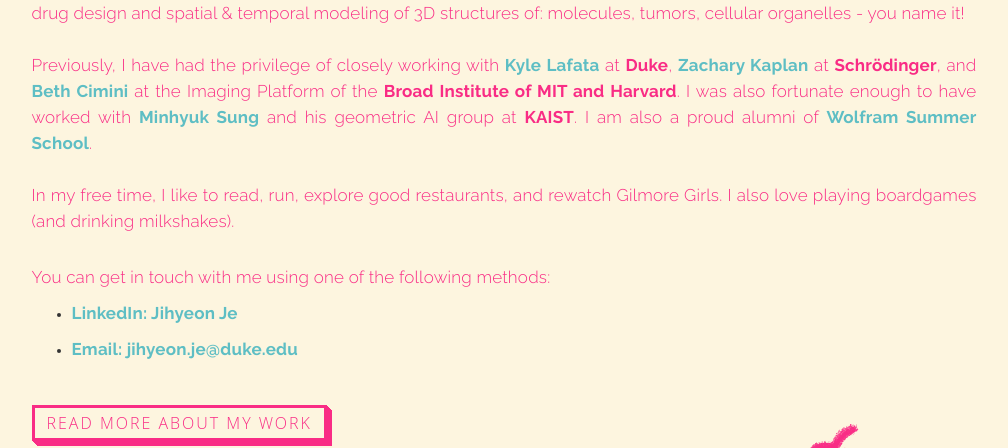
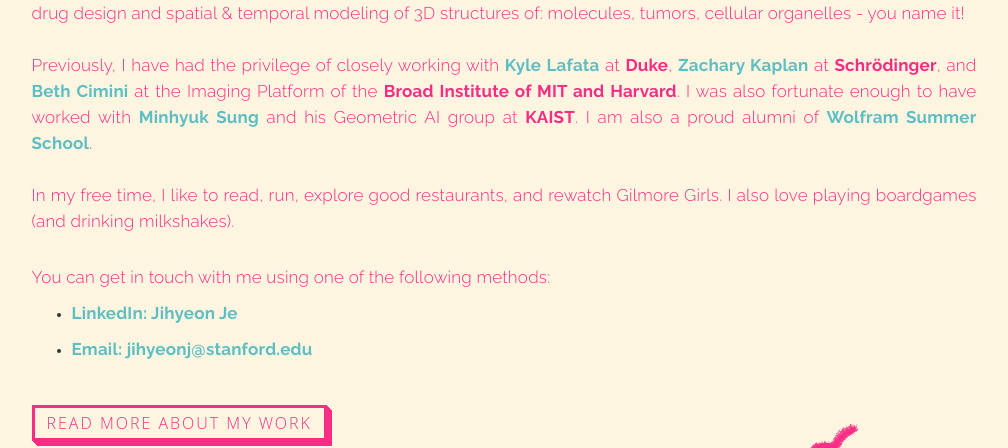
Before and after one commit to rpraka/JihyeonJe.com, a Jekyll site: the page index.html, which Jekyll copies as it is, in a window 1280 px wide. Shown: the part 1562-2010 px from the top of the page, without its empty margins (136-1144 px from the left). Built offline with Jekyll 4.4.1, drawn with Linux system fonts in a browser that asks for light colours.

Commit message:
Update index.html

```diff
--- a/index.html
+++ b/index.html
@@ -147,14 +147,14 @@ http://www.tooplate.com/view/2085-neuron
 
                                    Some of my past projects have been focused on machine learning-based drug design and spatial & temporal modeling of 3D structures of: molecules, tumors, cellular organelles - you name it! <br><br>
                                    Previously, I have had the privilege of closely working with <a href="https://www.kylelafata.com/"><b>Kyle Lafata</b></a> at <b>Duke</b>, <a href="https://zakaplan.com/"><b>Zachary Kaplan</b></a> at <b>Schrödinger</b>, and <a href="https://cimini-lab.broadinstitute.org/"><b>Beth Cimini</b></a> at the Imaging Platform of the <b>Broad Institute of MIT and Harvard</b>.
-                                   I was also fortunate enough to have worked with <a href="https://mhsung.github.io/"><b>Minhyuk Sung</b></a> and his geometric AI group at <b>KAIST</b>.
+                                   I was also fortunate enough to have worked with <a href="https://mhsung.github.io/"><b>Minhyuk Sung</b></a> and his Geometric AI group at <b>KAIST</b>.
                                    I am also a proud alumni of <a href="https://education.wolfram.com/summer-school/alumni/2018/"><b>Wolfram Summer School</b></a>.
                                    <br><br>
                                    In my free time, I like to read, run, explore good restaurants, and rewatch Gilmore Girls. I also love playing boardgames (and drinking milkshakes). </p> <br>
                               <p> You can get in touch with me using one of the following methods: </p>
                               <ul>
                                  <li> <p><a href="https://www.linkedin.com/in/jihyeon-je/"><b>LinkedIn: Jihyeon Je</b></a></p></li>
-                                 <li> <p><a href="mailto: jj271@duke.edu"><b>Email: jihyeon.je@duke.edu</b></a></p></li>
+                                 <li> <p><a href="mailto: jihyeonj@stanford.edu"><b>Email: jihyeonj@stanford.edu</b></a></p></li>
                               </ul><br><br>
                               <img src="images/cake.png" style="width: 30%; height: 30%;" ALIGN="right" />
                               <a href="about.html" class="button-54">Read more about my work</a>
```
